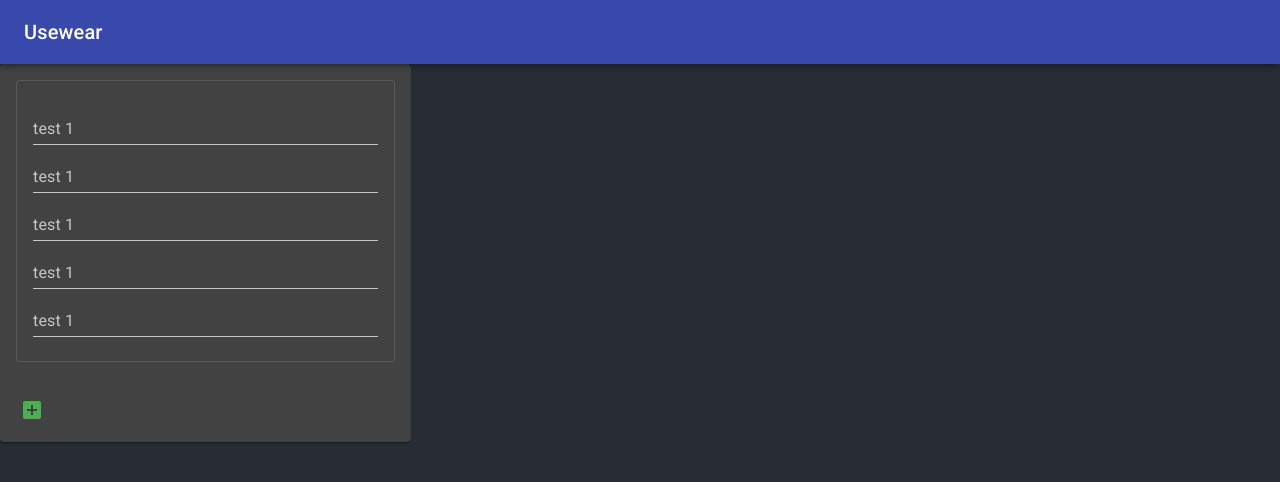
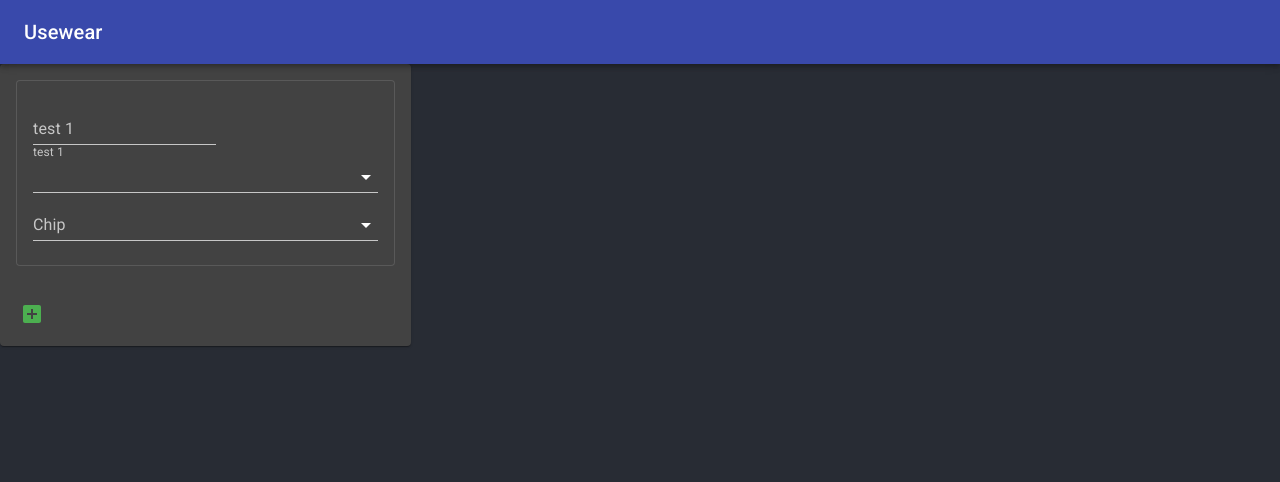
Before and after one commit to dimkinv/usewear-client, a React (Create React App) app: page / in a window 1280 px wide. Shown: the top 482 px of the page. Built offline with nearby package versions, Linux system fonts and the light colour scheme.

Commit message:
continued developing smart input component

```diff
--- a/package.json
+++ b/package.json
@@ -8,7 +8,6 @@
     "@testing-library/jest-dom": "^5.11.4",
     "@testing-library/react": "^11.1.0",
     "@testing-library/user-event": "^12.1.10",
-    "@types/jest": "^26.0.15",
     "@types/node": "^12.0.0",
     "@types/react": "^16.9.53",
     "@types/react-dom": "^16.9.8",
@@ -41,5 +40,9 @@
       "last 1 firefox version",
       "last 1 safari version"
     ]
+  },
+  "devDependencies": {
+    "@types/jest": "^26.0.19",
+    "jest": "26.6.0"
   }
 }
--- a/src/dynamic-forms/smart-group/SmartGroup.tsx
+++ b/src/dynamic-forms/smart-group/SmartGroup.tsx
@@ -1,18 +1,29 @@
 import { Card, CardContent, CardActions, IconButton } from '@material-ui/core';
 import { AddBox } from '@material-ui/icons'
 import React from 'react';
-import { SmartInput } from '../smart-input/SmartInput';
+import { SmartInput, SmartInputType } from '../smart-input/SmartInput';
+
+const names = [
+    'Oliver Hansen',
+    'Van Henry',
+    'April Tucker',
+    'Ralph Hubbard',
+    'Omar Alexander',
+    'Carlos Abbott',
+    'Miriam Wagner',
+    'Bradley Wilkerson',
+    'Virginia Andrews',
+    'Kelly Snyder',
+];
 
 export const SmartGroup: React.FC = () => (
     <Card variant="elevation">
         <CardContent>
             <Card variant="outlined">
                 <CardContent>
-                    <SmartInput label="test 1" />
-                    <SmartInput label="test 1" />
-                    <SmartInput label="test 1" />
-                    <SmartInput label="test 1" />
-                    <SmartInput label="test 1" />
+                    <SmartInput label="test 1" inputType={SmartInputType.text} id="input" />
+                    <SmartInput label="test 1" inputType={SmartInputType.select} id="select" options={names} />
+                    <SmartInput label="test 1" inputType={SmartInputType.multi_select} id="multiselect" options={names} />
                 </CardContent>
             </Card>
 
--- /dev/null
+++ b/src/dynamic-forms/smart-input/MultiSelect.tsx
@@ -0,0 +1,50 @@
+import { FormControl, InputLabel, Chip, Select, MenuItem, makeStyles } from "@material-ui/core";
+import { useState } from "react";
+
+export interface MultiSelectProps {
+  options: string[];
+  id: string;
+}
+
+const useStyles = makeStyles({
+  chip: {
+    margin: 2
+  },
+  chipWrapper: { display: 'flex', flexWrap: 'wrap' }
+});
+
+export const MultiSelect: React.FC<MultiSelectProps> = (props) => {
+  const [values, setValues] = useState<string[]>([]);
+  const classes = useStyles();
+
+  return (
+    <FormControl fullWidth>
+      <InputLabel id={`label_${props.id}`}>Chip</InputLabel>
+      <Select
+        labelId={`label_${props.id}`}
+        id={props.id}
+        multiple
+        value={values}
+        onChange={event => setValues(event.target.value as string[])}
+        renderValue={renderValues}
+      >
+        {props.options.map((value) => (
+          <MenuItem key={value} value={value}>
+            {value}
+          </MenuItem>
+        ))}
+      </Select>
+    </FormControl>
+  )
+
+  function renderValues(selectedValues: unknown) {
+    const values = selectedValues as string[];
+    return (
+      <div className={classes.chipWrapper}>
+        {values?.map(selectedValue => {
+          return <Chip className={classes.chip} key={selectedValue} label={selectedValue} />
+        })}
+      </div>
+    )
+  }
+}
--- a/src/dynamic-forms/smart-input/SmartInput.tsx
+++ b/src/dynamic-forms/smart-input/SmartInput.tsx
@@ -1,29 +1,79 @@
-import { TextField } from '@material-ui/core';
-import React from 'react';
-export const SmartInput: React.FC<SmartInputProps> = (props: React.PropsWithChildren<SmartInputProps>) => {
-    return (
-        <div>
-            <TextField
-                fullWidth
-                label={props.label}
-                value={props.value}
-                placeholder={props.placeholder}
-                onChange={props.onChange}
-            />
-        </div>
-    );
-}
+import { FormControl, InputLabel, MenuItem, Select, TextField } from '@material-ui/core';
+import React, { PropsWithChildren, useState } from 'react';
+import { MultiSelect } from './MultiSelect';
 
 export interface SmartInputProps {
-    inputType?: SmartInputType
-    label: string;
-    placeholder?: string;
-    value?: string;
-    onChange?: (newValue: unknown) => void;
+  inputType: SmartInputType
+  label: string;
+  placeholder?: string;
+  id: string;
+  value?: string | string[];
+  options?: string[];
+  onChange?: (newValue: unknown) => void;
 }
 
 export enum SmartInputType {
-    text = 'text',
-    select = 'select',
-    multi_select = 'multi_select'
+  text = 'text',
+  select = 'select',
+  multi_select = 'multi_select',
+  date = 'date'
 }
+
+export const SmartInput: React.FC<SmartInputProps> = (props: PropsWithChildren<SmartInputProps>) => {
+  const [personName, setPersonName] = useState<string[]>([]);
+
+  const handleChange = (event: React.ChangeEvent<{ value: unknown }>) => {
+    setPersonName(event.target.value as string[]);
+  };
+  validateSelect(props);
+
+  return (
+    <div>
+      {renderComponent(props, personName, handleChange)}
+    </div>
+  );
+}
+
+function validateSelect(props: React.PropsWithChildren<SmartInputProps>) {
+  if (props.inputType === SmartInputType.select || props.inputType === SmartInputType.multi_select) {
+    if (!props.options || !(props.options instanceof Array)) {
+      throw new Error('Invalid value for multi_select, did you forget to pass string[] type as value?');
+    }
+  }
+}
+
+function renderComponent(props: PropsWithChildren<SmartInputProps>, personName: any, handleChange: any) {
+  const uniqueControlId = `${props.id}_${Math.floor(Math.random() * 1000)}`;
+
+  switch (props.inputType) {
+    case SmartInputType.text:
+      return <FormControl>
+        <TextField
+          id={uniqueControlId}
+          fullWidth
+          label={props.label}
+          value={props.value}
+          placeholder={props.placeholder}
+          onChange={props.onChange}
+        />
+      </FormControl>
+    case SmartInputType.select:
+      return <FormControl fullWidth>
+        <InputLabel id={`label_${uniqueControlId}`}>{props.label}</InputLabel>
+        <Select
+          fullWidth
+          labelId={`label_${uniqueControlId}`}
+          id={uniqueControlId}
+          value={10}
+        >
+          {props.options?.map((value) => (
+            <MenuItem key={value} value={value}>
+              {value}
+            </MenuItem>
+          ))}
+        </Select>
+      </FormControl>
+    case SmartInputType.multi_select:
+      return <MultiSelect options={props.options!} id={uniqueControlId} />
+  }
+}
--- a/src/index.tsx
+++ b/src/index.tsx
@@ -5,9 +5,10 @@ import App from './App';
 import reportWebVitals from './reportWebVitals';
 
 ReactDOM.render(
-  <React.StrictMode>
-    <App />
-  </React.StrictMode>,
+  // FIXME: Put back strict mode once it is available
+  // <React.StrictMode>
+    <App />,
+  // </React.StrictMode>,
   document.getElementById('root')
 );
 
```
Also changed, not shown: 1 other file (tests, documents, lock files or other folders).
